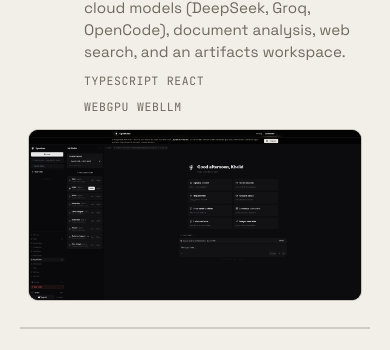
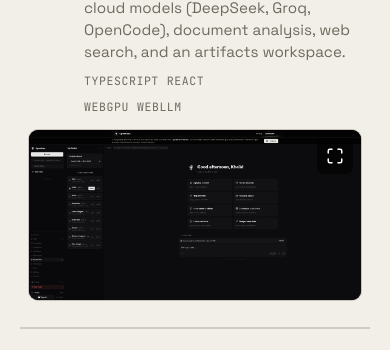
Before and after one commit to kmoh-byte/Portfolio, a React (Vite) app: page / in a window 390 px wide. Shown: the part 1071-1421 px from the top of the page. Built offline with nearby package versions, Linux system fonts and the light colour scheme.

Commit message:
Make media full width on mobile and add fullscreen lightbox

```diff
--- a/src/components/Projects.jsx
+++ b/src/components/Projects.jsx
@@ -1,10 +1,31 @@
+import { useEffect, useState } from "react";
 import Reveal from "./Reveal";
 
-function Media({ media, title }) {
-  if (!media) return null;
+function FsIcon() {
+  return (
+    <svg
+      viewBox="0 0 24 24"
+      width="18"
+      height="18"
+      fill="none"
+      stroke="currentColor"
+      strokeWidth="2"
+      strokeLinecap="round"
+      strokeLinejoin="round"
+      aria-hidden="true"
+    >
+      <path d="M8 3H5a2 2 0 0 0-2 2v3" />
+      <path d="M16 3h3a2 2 0 0 1 2 2v3" />
+      <path d="M8 21H5a2 2 0 0 1-2-2v-3" />
+      <path d="M16 21h3a2 2 0 0 0 2-2v-3" />
+    </svg>
+  );
+}
+
+function Media({ media, title, onFs }) {
+  let inner;
   if (media.type === "iframe") {
-    return (
-      <div className="index__video">
+    inner = (
       <iframe
         className="index__media index__iframe"
         src={media.src}
@@ -13,11 +34,9 @@ function Media({ media, title }) {
         allow="accelerometer; autoplay; clipboard-write; encrypted-media; gyroscope; picture-in-picture; web-share"
         allowFullScreen
       />
-      </div>
     );
-  }
-  if (media.type === "video") {
-    return (
+  } else if (media.type === "video") {
+    inner = (
       <div className="index__video">
         <video
           className="index__media"
@@ -50,8 +69,77 @@ function Media({ media, title }) {
         </button>
       </div>
     );
+  } else {
+    inner = <img className="index__media" src={media.src} alt={title} />;
   }
-  return <img className="index__media" src={media.src} alt={title} />;
+
+  return (
+    <div className="index__media-wrap">
+      {inner}
+      <button
+        className="index__fs"
+        onClick={() => onFs(media, title)}
+        aria-label={`Open ${title} fullscreen`}
+      >
+        <FsIcon />
+      </button>
+    </div>
+  );
+}
+
+function Lightbox({ media, title, onClose }) {
+  useEffect(() => {
+    const onKey = (e) => {
+      if (e.key === "Escape") onClose();
+    };
+    document.addEventListener("keydown", onKey);
+    document.body.style.overflow = "hidden";
+    return () => {
+      document.removeEventListener("keydown", onKey);
+      document.body.style.overflow = "";
+    };
+  }, [onClose]);
+
+  let inner;
+  if (media.type === "iframe") {
+    inner = (
+      <iframe
+        className="lightbox__video"
+        src={media.src}
+        title={title}
+        allow="accelerometer; autoplay; clipboard-write; encrypted-media; gyroscope; picture-in-picture; web-share"
+        allowFullScreen
+      />
+    );
+  } else if (media.type === "video") {
+    inner = (
+      <video
+        className="lightbox__video"
+        src={media.src}
+        controls
+        autoPlay
+        playsInline
+      />
+    );
+  } else {
+    inner = <img className="lightbox__img" src={media.src} alt={title} />;
+  }
+
+  return (
+    <div
+      className="lightbox"
+      onClick={onClose}
+      role="dialog"
+      aria-label={`${title} fullscreen`}
+    >
+      <button className="lightbox__close" onClick={onClose} aria-label="Close">
+        ×
+      </button>
+      <div className="lightbox__media" onClick={(e) => e.stopPropagation()}>
+        {inner}
+      </div>
+    </div>
+  );
 }
 
 function Links({ links }) {
@@ -74,7 +162,9 @@ function Links({ links }) {
 }
 
 export default function Projects({ projects }) {
+  const [fs, setFs] = useState(null);
   return (
+    <>
       <section className="section" id="projects">
         <Reveal>
           <div className="section__head">
@@ -112,7 +202,7 @@ export default function Projects({ projects }) {
                   {media.length > 0 && (
                     <div className="index__media-box">
                       {media.map((m, idx) => (
-                      <Media key={idx} media={m} title={p.title} />
+                        <Media key={idx} media={m} title={p.title} onFs={setFs} />
                       ))}
                     </div>
                   )}
@@ -122,5 +212,7 @@ export default function Projects({ projects }) {
           })}
         </ol>
       </section>
+      {fs && <Lightbox media={fs.media} title={fs.title} onClose={() => setFs(null)} />}
+    </>
   );
 }
--- a/src/index.css
+++ b/src/index.css
@@ -319,6 +319,10 @@ a {
   gap: 0.5rem;
 }
 
+.index__media-wrap {
+  position: relative;
+}
+
 .index__media {
   display: block;
   width: 100%;
@@ -326,6 +330,33 @@ a {
   max-height: 600px;
   object-fit: contain;
   background: #000;
+}
+
+.index__fs {
+  position: absolute;
+  top: 0.5rem;
+  right: 0.5rem;
+  z-index: 2;
+  width: 2rem;
+  height: 2rem;
+  border: none;
+  border-radius: 6px;
+  background: rgba(0, 0, 0, 0.55);
+  color: #fff;
+  display: flex;
+  align-items: center;
+  justify-content: center;
+  cursor: pointer;
+  padding: 0;
+  transition: background-color 0.15s ease;
+}
+
+.index__fs:hover {
+  background: var(--accent);
+}
+
+.index__fs svg {
+  display: block;
 }
 
 .index__media-box video {
@@ -398,6 +429,64 @@ a {
   text-decoration: underline;
 }
 
+/* ---------- lightbox ---------- */
+
+.lightbox {
+  position: fixed;
+  inset: 0;
+  z-index: 100;
+  background: rgba(0, 0, 0, 0.92);
+  display: flex;
+  align-items: center;
+  justify-content: center;
+  padding: 1rem;
+}
+
+.lightbox__media {
+  max-width: 100%;
+  max-height: 100%;
+  display: flex;
+  align-items: center;
+  justify-content: center;
+}
+
+.lightbox__img {
+  max-width: 100%;
+  max-height: 100%;
+  object-fit: contain;
+}
+
+.lightbox__video {
+  max-width: 100%;
+  max-height: 90vh;
+  width: auto;
+  aspect-ratio: 16 / 9;
+}
+
+.lightbox__close {
+  position: absolute;
+  top: 1rem;
+  right: 1rem;
+  z-index: 2;
+  width: 2.25rem;
+  height: 2.25rem;
+  border: none;
+  border-radius: 50%;
+  background: rgba(255, 255, 255, 0.15);
+  color: #fff;
+  font-size: 1.4rem;
+  line-height: 1;
+  cursor: pointer;
+  display: flex;
+  align-items: center;
+  justify-content: center;
+  transition: background-color 0.15s ease;
+}
+
+.lightbox__close:hover {
+  background: var(--accent);
+}
+
 @media (max-width: 768px) {
   .hero__grid {
     grid-template-columns: 1fr;
@@ -419,6 +508,8 @@ a {
   .index__tags { grid-area: tags; justify-content: flex-start; }
   .index__links { grid-area: links; flex-direction: row; align-items: center; }
   .index__media-box { margin-top: 0.9rem; }
+  .index__media { max-height: none; }
+  .index__fs { width: 2.25rem; height: 2.25rem; }
 }
 
 /* ---------- nvidia section ---------- */
```
Lines whose indentation alone changed are shown as unchanged.
